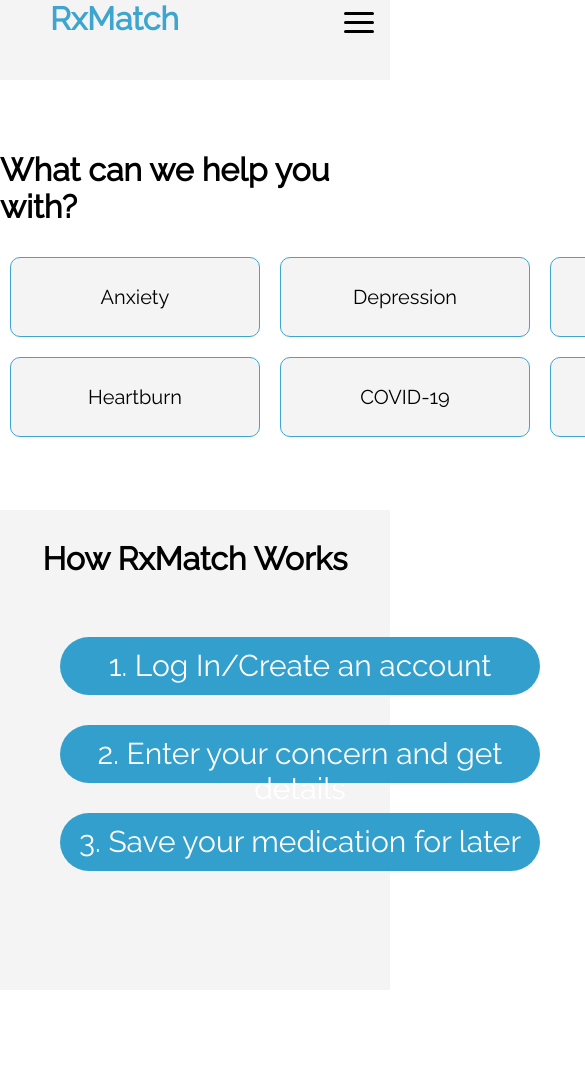
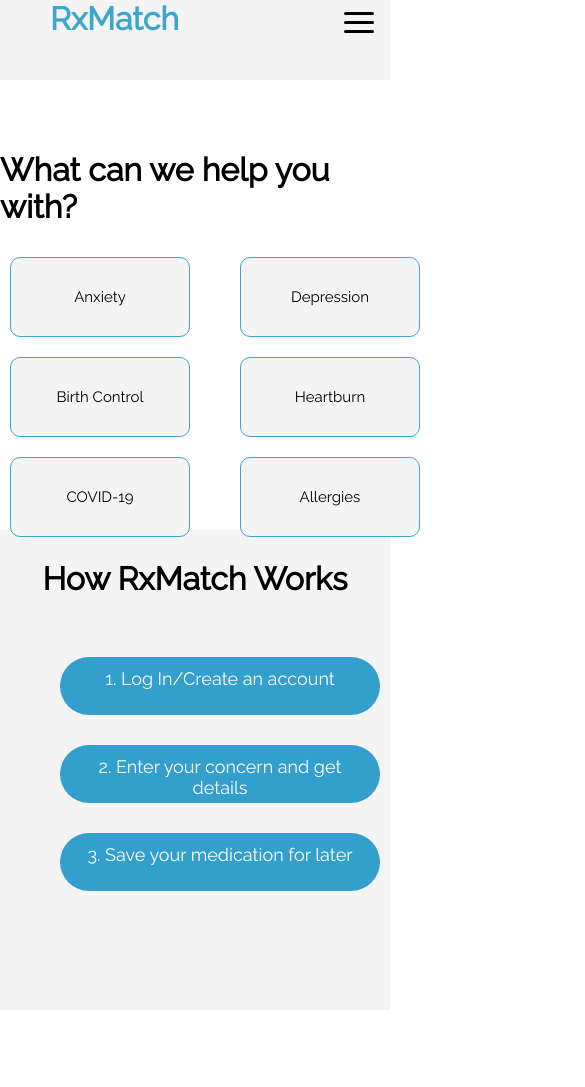
Before and after one commit to iaxel7/RxMatchV1, a plain HTML site: page public/HomePage-Diana/index.html in a window 390 px wide. Shown: the top 1087 px of the page, 585 px wide, since content can reach past the window. Drawn offline with Linux system fonts and the light colour scheme.

Commit message:
Pushing updated folder

```diff
--- a/public/Home Page - Diana /homepage.css
+++ b/public/HomePage-Diana/homepage.css
@@ -355,13 +355,17 @@
     display: grid;
 }
 
+.follow{
+    margin-bottom: 30px;
+}
+
 .left{
     margin-left: 20px;
 }
 
 .right{
     float: right;
-    margin-right: 50px;
+    margin-right: 60px;
 }
 
 /*NavBar Media Queries*/
@@ -511,9 +515,59 @@
         border-radius: 200px;
     }
 
+    .left{
+        margin-left: 20px;
+    }
+
+    .right{
+        float: right;
+    }
 }
 
 @media (max-width: 932px) {
+    .help-buttons h1{
+        display: flex;
+        justify-content: center;
+    }
+
+    .help-buttons{
+        height: 8rem;
+        background-color: white;
+        padding-top: 50px;
+        padding-bottom: 100px;
+        margin-bottom: 300px;
+    }
+
+    .buttons{
+        height: 130px;
+        display: grid;
+        grid-template-columns: repeat(2, 230px);
+        grid-template-rows: repeat(3, 100px);
+        justify-content: space-around;
+    }
+
+    .buttons button{
+        border: 1.5px solid #3EA5CE;
+        border-radius: 10px;
+        background-color: #f4f4f4;
+        margin: 10px;
+        width: 180px;
+        font-size: 15px;
+    }
+
+    .buttons button:hover{
+        background-color: #3EA5CE;
+        color: white;
+        cursor: pointer;
+    }
+
+    .buttons button:hover:active{
+        background-color: #339FCD;
+        color: white;
+        cursor: pointer;
+    }
+
+
     .footer{
         height: auto;
         width: auto;
@@ -541,4 +595,79 @@
         float: none;
         margin: 10px 0;
     }
+
+    .man{
+        height: 300px;
+        position: absolute;
+        margin-left: 10rem;
+        bottom: 90px;
+        display: none;
+    }
+
+    .how-to{
+        height: 30rem;
+        width: 100%;
+        background-color: #f4f4f4;
+        margin-bottom: 100px;
+    }
+
+    .how-to h1{
+        display: flex;
+        justify-content: center;
+        padding-top: 30px;
+    }
+
+    .circles{
+        display: block;
+        text-align: center;
+        font-size: 18px;
+        margin: 60px;
+    }
+
+    .circles a{
+        text-decoration: none;
+        color: white;
+    }
+
+    .circles a:hover{
+        text-decoration: none;
+        color: black;
+    }
+
+    .circles a:active{
+        text-decoration: none;
+        color: rgb(87, 87, 87);
+    }
+
+    .circles .circle1{
+        border: none;
+        background-color: #339FCD;
+        color: white;
+        height: 58px;
+        width: 20rem;
+        padding: 11px;
+        border-radius: 200px;
+        margin-bottom: 30px;
+    }
+
+    .circles .circle2{
+        border: none;
+        background-color: #339FCD;
+        color: white;
+        height: 58px;
+        width: 20rem;
+        padding: 11px;
+        border-radius: 200px;
+        margin-bottom: 30px;
+    }
+
+    .circles .circle3{
+        border: none;
+        background-color: #339FCD;
+        color: white;
+        height: 58px;
+        width: 20rem;
+        padding: 11px;
+        border-radius: 200px;
+    }
 }
```
Also changed, not shown: public/HomePage-Diana/homepage.js (renamed from public/Home Page - Diana /homepage.js), public/HomePage-Diana/index.html (renamed from public/Home Page - Diana /index.html).
